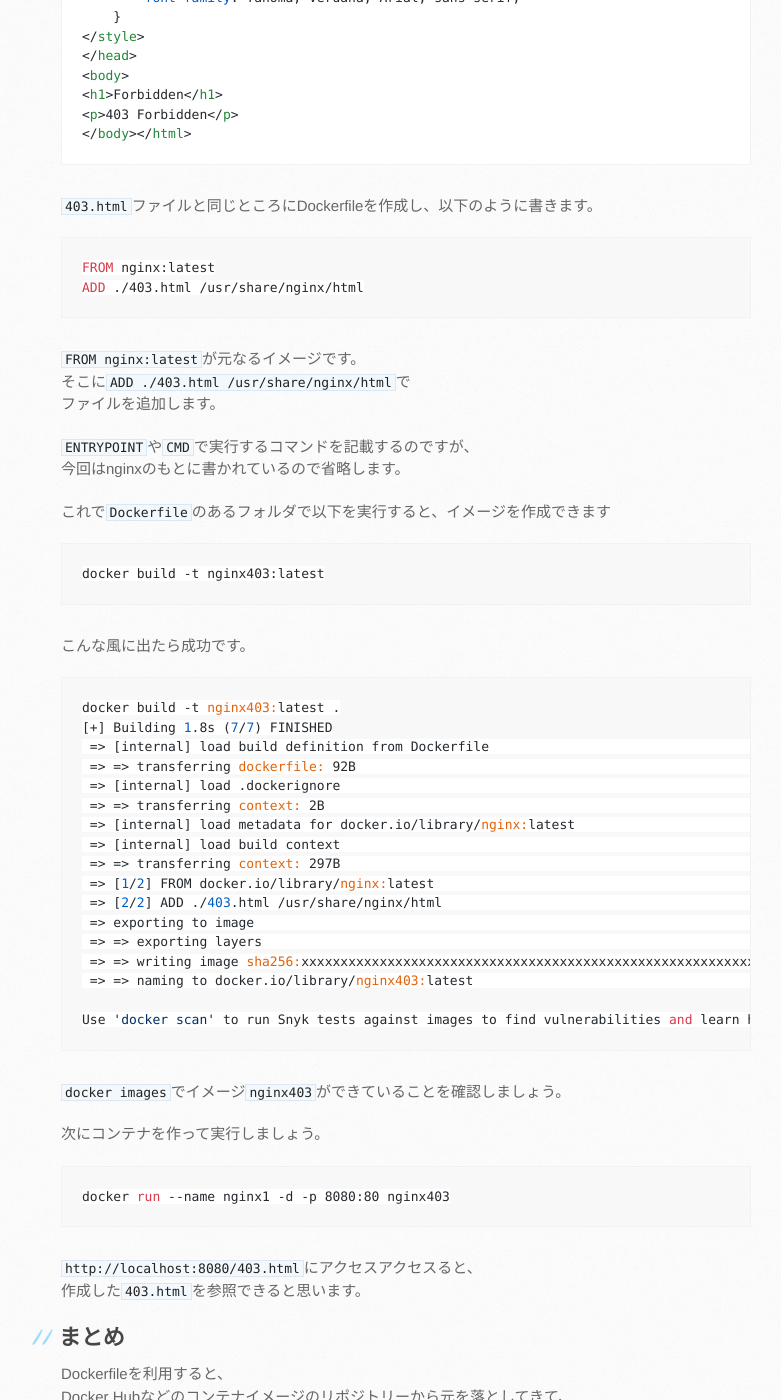
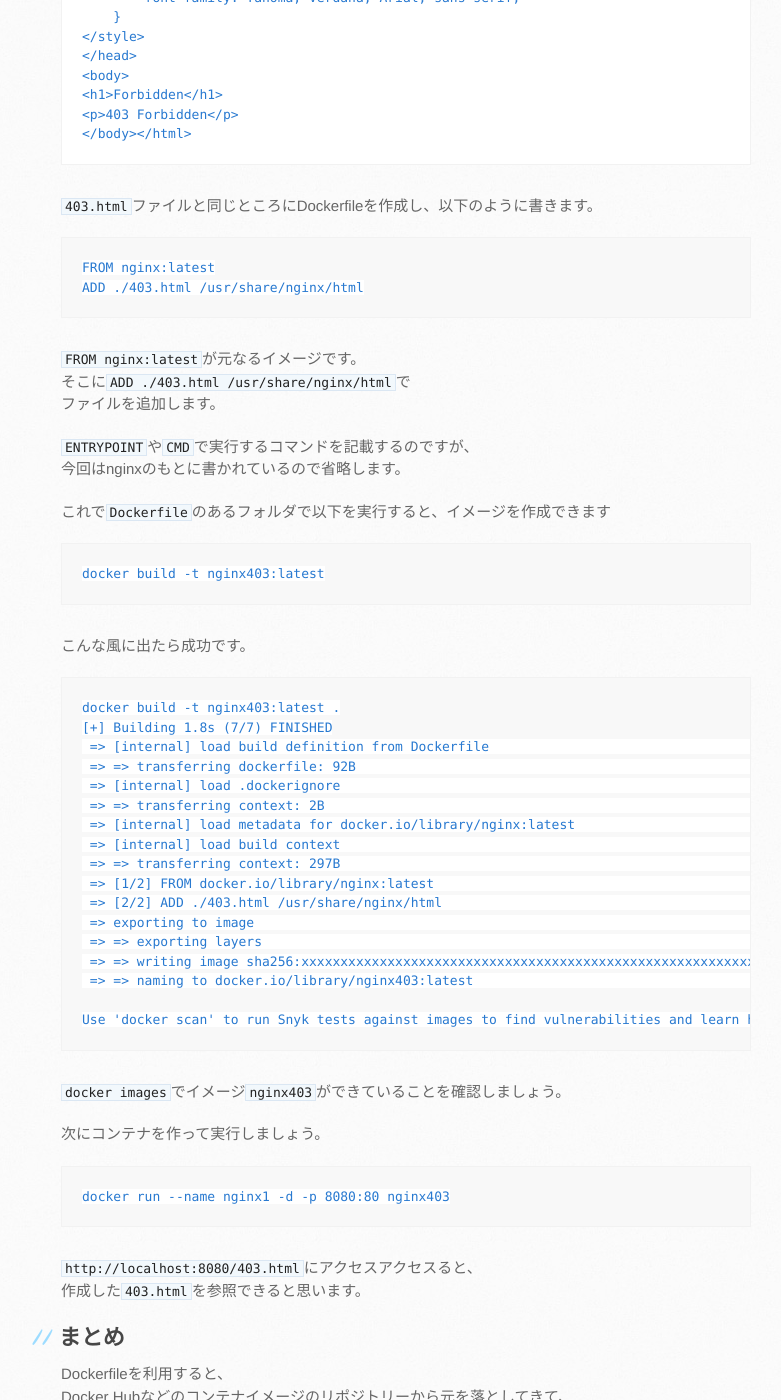
Before and after one commit to mtaketani113/mtaketani113.github.io, a Jekyll site: the page built from it/container/containerPart03.md, in a window 1280 px wide and 1400 px high, scrolled down 1161 px. Shown: the whole window, without its empty margins (109-890 px from the left). Built offline with Jekyll 4.4.1, drawn with Linux system fonts in a browser that asks for light colours; comment, search, counter and statistics services are not loaded; the repository's description, which GitHub fills in, is left out; part of the change alters nothing that is shown; some of the changed text lies outside the part shown.

Commit message:
コードハイライトの試し

```diff
--- a/it/container/containerPart03.md
+++ b/it/container/containerPart03.md
@@ -7,7 +7,6 @@ category: IT
 
 <link rel="stylesheet" href="/assets/css/github.css">
 <script src="/assets/js/highlight.min.js"></script>
-<script>hljs.initHighlightingOnLoad();</script>
 
 [第2回](/it/container/containerPart02.html)はDocker Desktopで実行しましたが、
 今回はDockerfileを紹介しようと思います。
```
